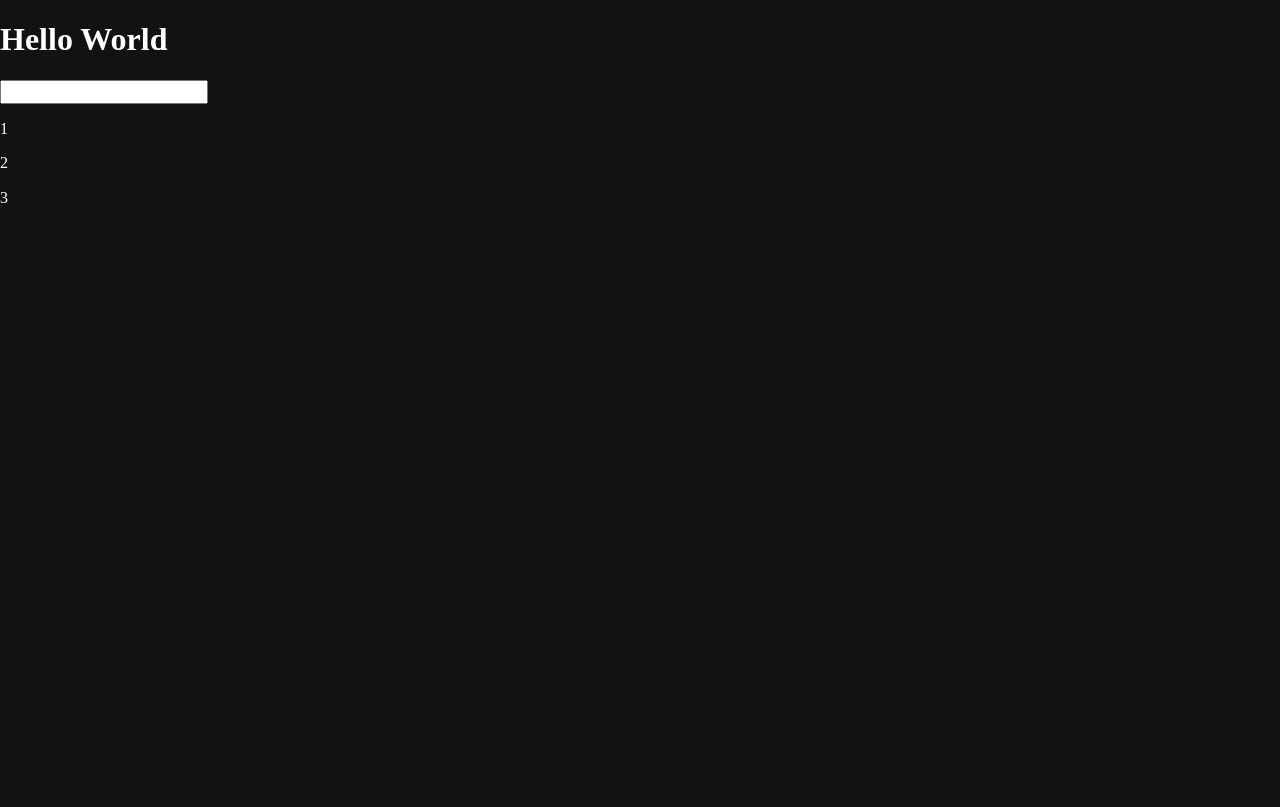
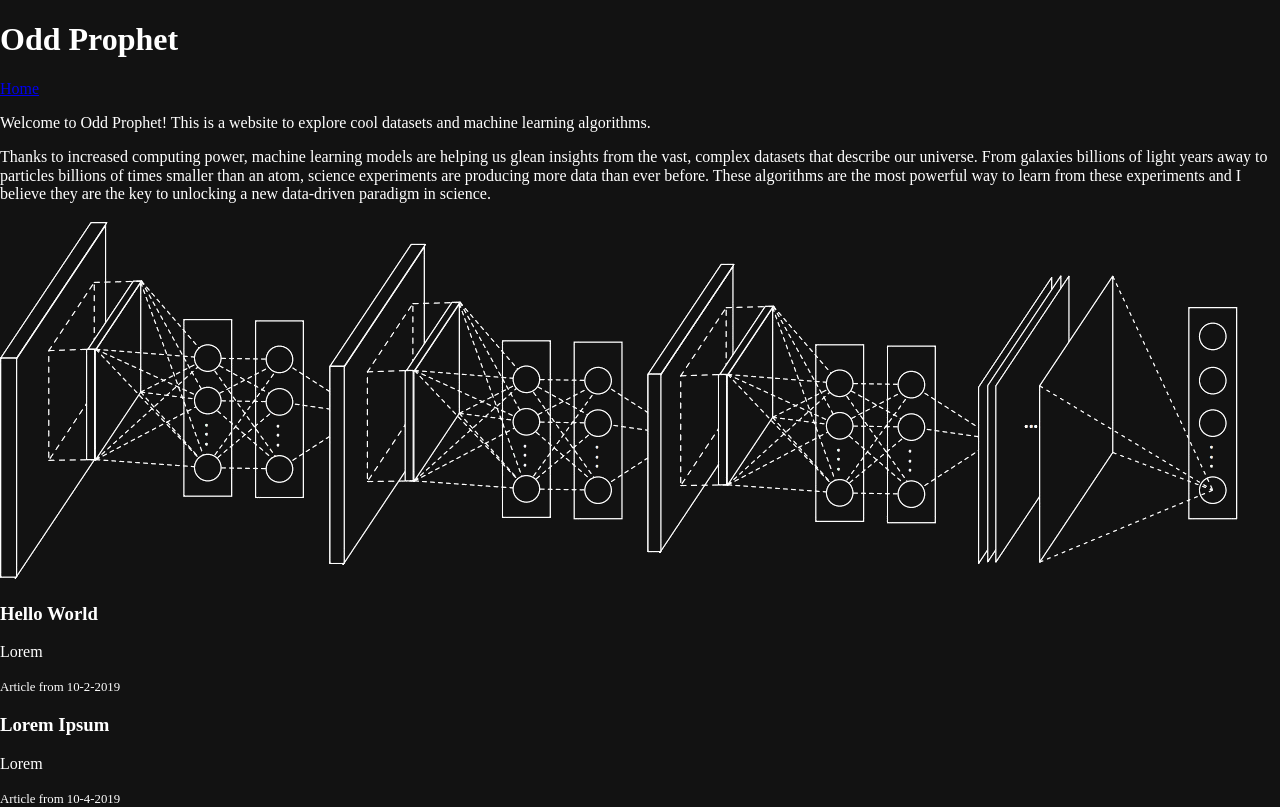
Before and after one commit to tjwhitaker/blog, a plain HTML site: page build/index.html in a window 1280 px wide. Drawn offline with Linux system fonts and the light colour scheme.

Commit message:
Add index content and pass in post data

```diff
--- a/build/index.html
+++ b/build/index.html
@@ -1 +1,3 @@
-<!DOCTYPE html><html lang="en"><head><meta charset="utf-8"><meta name="viewport" content="width=device-width, initial-scale=1"><title>Odd Prophet</title><link rel="stylesheet" href="/normalize.css"><link rel="stylesheet" href="/main.css"></head><body><main><h1>Hello World</h1><form><input type="email" data-netlify="true"></form><p>1</p><p>2</p><p>3</p></main></body></html>
+<!DOCTYPE html><html lang="en"><head><meta charset="utf-8"><meta name="viewport" content="width=device-width, initial-scale=1"><title>Odd Prophet</title><link rel="stylesheet" href="/normalize.css"><link rel="stylesheet" href="/main.css"></head><body><header><div class="wrapper"><div class="logo"><h1>Odd Prophet</h1></div><nav><a href="/">Home</a></nav></div></header><div class="container"><div class="wrapper"><div class="grid"><main><p>  Welcome to Odd Prophet! This is a website to explore cool datasets and machine learning algorithms.
+</p><p>  Thanks to increased computing power, machine learning models are helping us glean insights from the vast, complex datasets that describe our universe. From galaxies billions of light years away to particles billions of times smaller than an atom, science experiments are producing more data than ever before. These algorithms are the most powerful way to learn from these experiments and I believe they are the key to unlocking a new data-driven paradigm in science.
+</p><img src="/inception.png"></main><aside><div><h3>Hello World</h3><p>Lorem</p><small>Article from 10-2-2019</small></div><div><h3>Lorem Ipsum</h3><p>Lorem</p><small>Article from 10-4-2019</small></div></aside></div></div></div></body></html>
```
Also changed, not shown: build/inception.png (added), src/static/inception.png (added), 2 other files.
